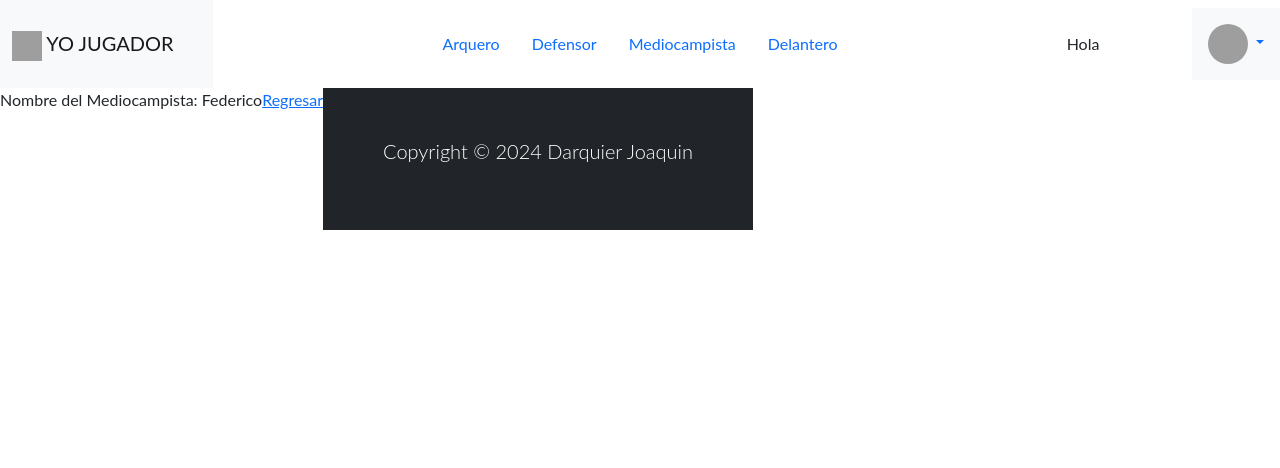
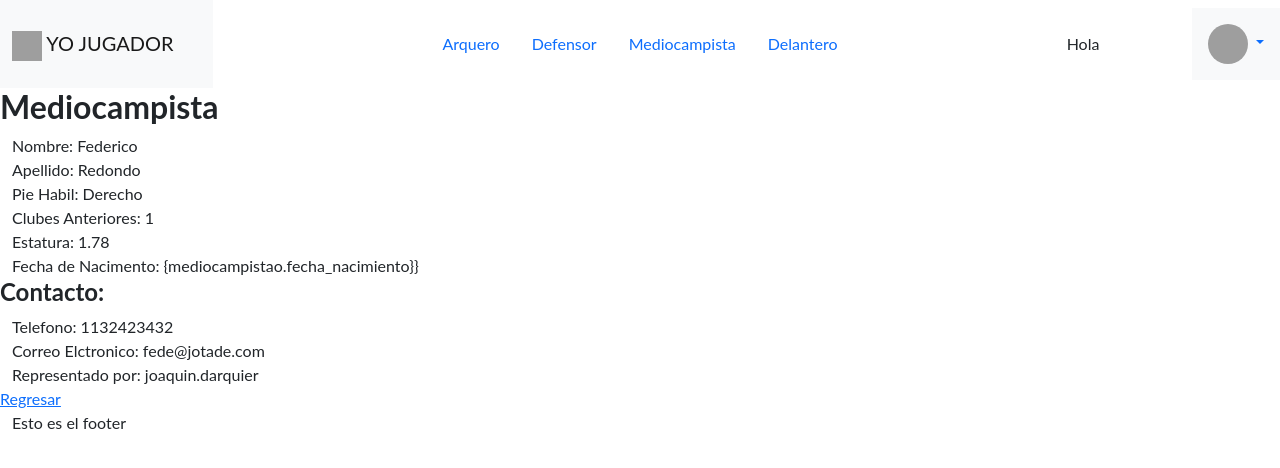
Before and after one commit to JoacoDarquier/EntregaFinal-DarquierJoaquin, a Django app: page /yo-jugador/detalle-mediocampista/1 in a window 1280 px wide. Shown: the top 468 px of the page. Run offline with Django 4.2, Linux system fonts and the light colour scheme; a user stored in the database is signed in; data comes from the database, SQL or seed files in the repository; both versions use the stored data as it was after the commit; some libraries are stand-ins or nearby versions; grey boxes are pictures that could not be loaded.

Commit message:
Arreglo de reglas del negocio

```diff
--- a/proyecto/app/templates/defensores_list.html
+++ b/proyecto/app/templates/defensores_list.html
@@ -21,5 +21,7 @@
         {% endfor %}
     </div>
 </div>
-<a type="button" href="{% url 'DefensorCreacion' %}">Crear</a>
+<div class="d-grid gap-2 col-6 mx-auto">
+    <a class="btn btn-primary" type="submit" href="{% url 'DefensorCreacion' %}">Crear</a>
+</div>
 {% endblock %}
--- a/proyecto/app/templates/delanteros_list.html
+++ b/proyecto/app/templates/delanteros_list.html
@@ -21,5 +21,7 @@
         {% endfor %}
     </div>
 </div>
-<a type="button" href="{% url 'DelanteroCreacion' %}">Crear</a>
+<div class="d-grid gap-2 col-6 mx-auto">
+    <a class="btn btn-primary" type="submit" href="{% url 'DelanteroCreacion' %}">Crear</a>
+</div>
 {% endblock %}
--- a/proyecto/app/templates/editar_perfil.html
+++ b/proyecto/app/templates/editar_perfil.html
@@ -2,10 +2,12 @@
 {% load static %}
 {% block cambioDeVista %}
 <h1 class="text-center">Editar Usuario: {{usuario}}</h1>
+<div class="container-fluid">
     <form action="{% url 'editar_perfil' %}" method="post">{% csrf_token %}
         <table>
             {{formulario.as_table}}
         </table>
         <input type="submit" value="Enviar">
     </form>
+</div>
 {% endblock %}
--- a/proyecto/app/templates/index.html
+++ b/proyecto/app/templates/index.html
@@ -11,15 +11,15 @@
     </head>
     <body>
         <nav class="nav">
-            {% if request.user.is_authenticated %}
             <div class="navbar bg-body-tertiary col-md-2">
                 <div class="container-fluid">
-                    <a class="navbar-brand" href="#">
+                    <a class="navbar-brand" href="{% url 'index' %}">
                         <img src="https://images.vexels.com/media/users/3/158409/isolated/preview/b0af06a4c1a8e7a31ce379250130d26c-pelota-de-futbol-pentagono-silueta.png" alt="Boton de inicio" width="30" height="30" class="d-inline-block align-text-top">
                         YO JUGADOR
                     </a>
                 </div>
             </div>
+            {% if request.user.is_authenticated %}
             <div class="navbar navbar-expand-lg justify-content-center col-md-8">
                 <a class="nav-link" href="{% url 'ArqueroList' %}">Arquero</a>
                 <a class="nav-link" href="{% url 'DefensorList' %}">Defensor</a>
@@ -47,7 +47,7 @@
                 {% else %}
                 <div class="navbar navbar-expand-lg bg-body-tertiary accordion accordion-flush" id="accordionFlushExample">
                     <li class="nav-item dropdown">
-                        <a class="nav-link dropdown-toggle" href="#" role="button" data-bs-toggle="dropdown" aria-expanded="false">
+                        <a class="nav-link dropdown-toggle" role="button" data-bs-toggle="dropdown" aria-expanded="false">
                             <img src="https://static.vecteezy.com/system/resources/previews/009/784/979/non_2x/soccer-ball-icon-isolated-on-white-background-free-vector.jpg" width="40" height="40" class="rounded-circle">
                         </a>
                         <ul class="dropdown-menu">
@@ -63,14 +63,6 @@
                 {% endif %}
             </div>
             {% else %}
-            <div class="navbar bg-body-tertiary col-md-2">
-                <div class="container-fluid">
-                    <a class="navbar-brand">
-                        <img src="https://images.vexels.com/media/users/3/158409/isolated/preview/b0af06a4c1a8e7a31ce379250130d26c-pelota-de-futbol-pentagono-silueta.png" alt="Boton de inicio" width="30" height="30" class="d-inline-block align-text-top">
-                        YO JUGADOR
-                    </a>
-                </div>
-            </div>
             <div class="navbar navbar-expand-lg justify-content-center col-md-9">
                 <a class="nav-link" href="{% url 'login' %}">Arquero</a>
                 <a class="nav-link" href="{% url 'login' %}">Defensor</a>
@@ -122,13 +114,8 @@
         {% endif %}
         {% block cambioDeVista %}
         {% endblock %}
-        <footer class="p-5 bg-dark text-white text-center position-relative">
-            <div class="container">
-                <p class="lead text-white">Copyright &copy; 2024 Darquier Joaquin</p>
-                <a href="" class="position-absolute bottom-0 end-0 p-5">
-                    <i class="bi bi-arrow-up-circle h1"></i>
-                </a>
-            </div>
+        <footer class="container-fluid">
+            <p>Esto es el footer</p>
         </footer>
         <script src="https://cdn.jsdelivr.net/npm/bootstrap@5.3.2/dist/js/bootstrap.bundle.min.js" integrity="sha384-C6RzsynM9kWDrMNeT87bh95OGNyZPhcTNXj1NW7RuBCsyN/o0jlpcV8Qyq46cDfL" crossorigin="anonymous"></script>
         <script src="{% static 'js/scripts.js' %}"></script>
--- a/proyecto/app/templates/mediocampista_detalle.html
+++ b/proyecto/app/templates/mediocampista_detalle.html
@@ -1,6 +1,22 @@
 {% extends 'index.html' %}
 {% load static %}
 {% block cambioDeVista %}
-<p>Nombre del Mediocampista: {{mediocampista.nombre}} </p>
-<a href="{% url 'MediocampistaList' %}">Regresar</a>
+<h2>Mediocampista</h2>
+<div class="container-fluid">
+    <li>Nombre: {{mediocampista.nombre}} </li>
+    <li>Apellido: {{mediocampista.apellido}} </li>
+    <li>Pie Habil: {{mediocampista.pie_habil}} </li>
+    <li>Clubes Anteriores: {{mediocampista.cant_clubes_anteriores}} </li>
+    <li>Estatura: {{mediocampista.estatura}} </li>
+    <li>Fecha de Nacimento: {mediocampistao.fecha_nacimiento}} </li>
+</div>
+<h4>Contacto:</h4>
+<div class="container-fluid">
+    <li>Telefono: {{mediocampista.telefono}} </li>
+    <li>Correo Elctronico: {{mediocampista.email}} </li>
+    <li>Representado por: {{mediocampista.usuario}}</li>
+</div>
+<div class="center">
+    <a href="{% url 'MediocampistaList' %}">Regresar</a>
+</div>
 {% endblock %}
```
Also changed, not shown: proyecto/app/templates/arquero_detalle.html (+18 -2 lines), proyecto/app/templates/defensor_detalle.html (+18 -2 lines), proyecto/app/templates/delantero_detalle.html (+18 -2 lines), proyecto/db.sqlite3.
